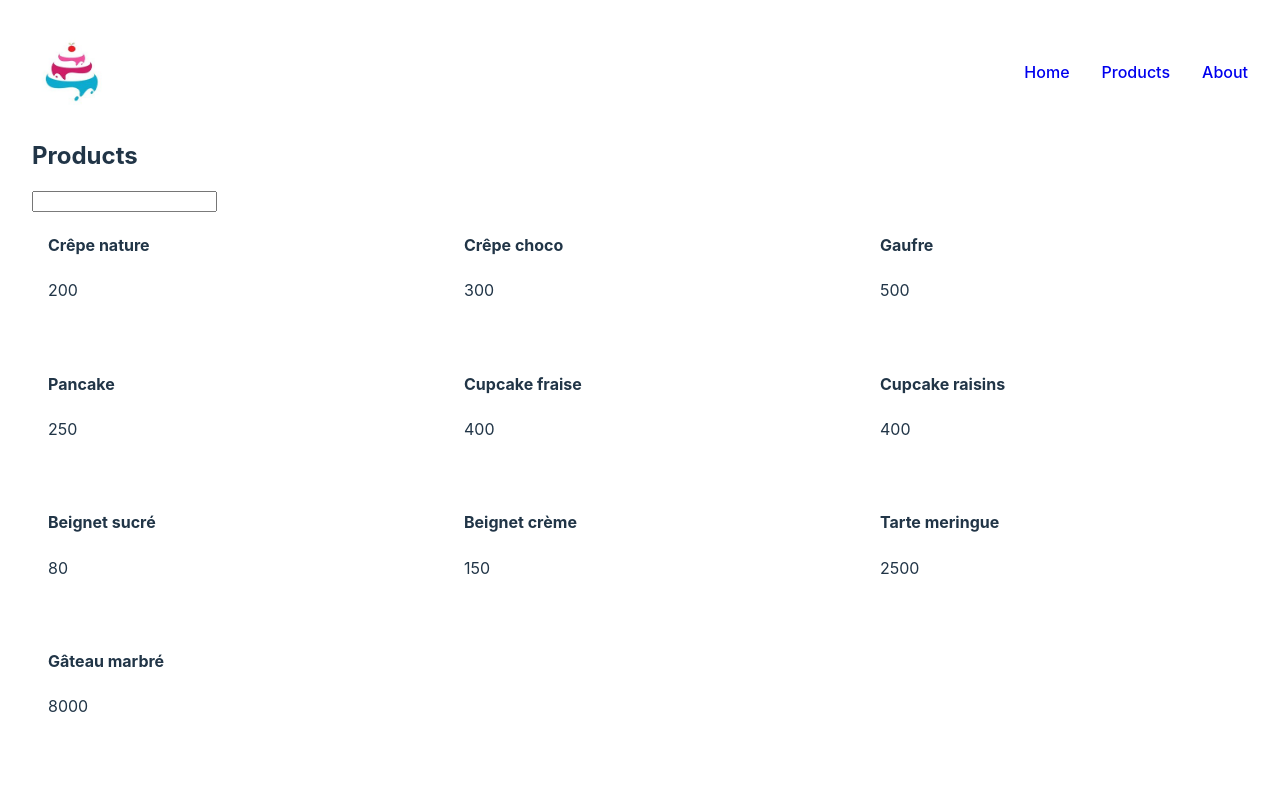
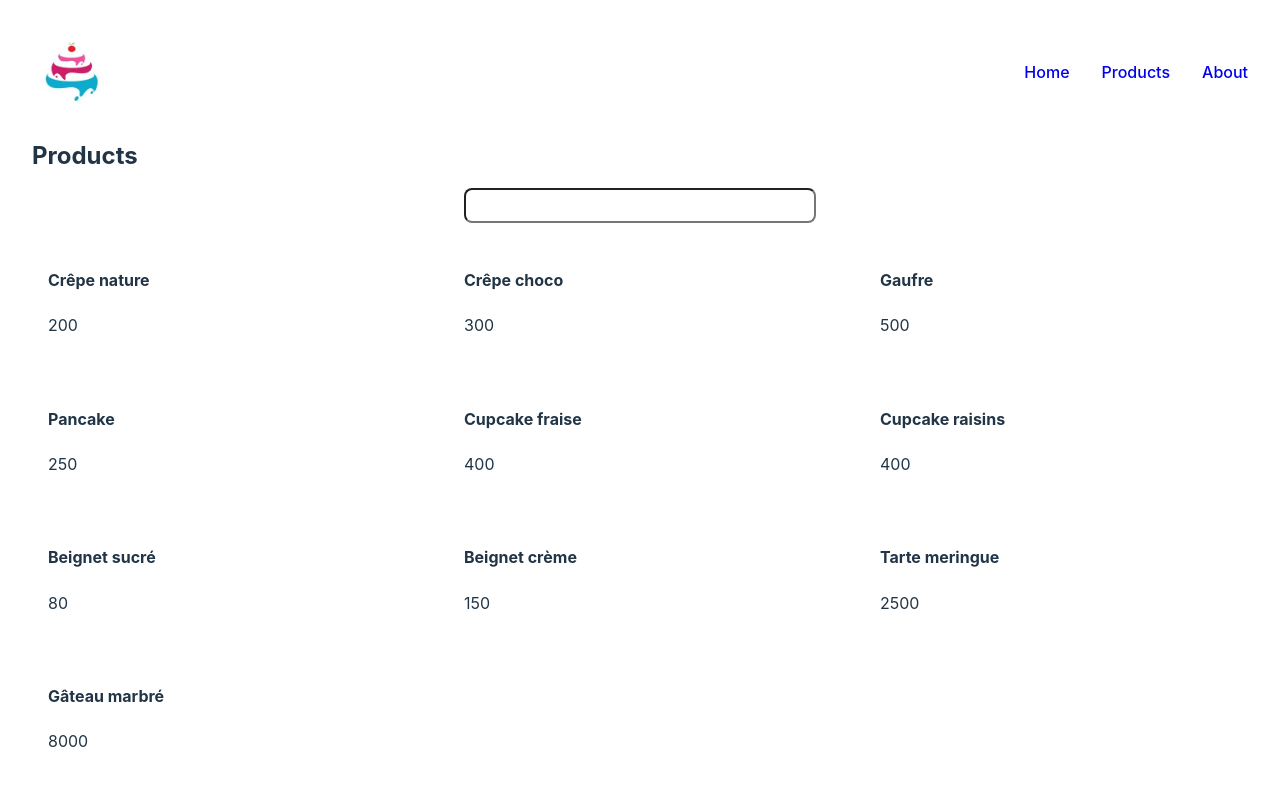
Before and after one commit to dcmbassi/decadent-desserts, a React (Vite) app: page /products in a window 1280 px wide. Shown: the top 786 px of the page. Built offline with nearby package versions, Linux system fonts and the light colour scheme.

Commit message:
fix: Style search bar

```diff
--- a/src/App.css
+++ b/src/App.css
@@ -54,3 +54,17 @@
     padding-inline: 1rem;
     box-shadow: 0 3px 10px rgba(255, 255, 255, 0.2);
 }
+
+.search {
+    margin-bottom: 1.5rem;
+    width: 100%;
+}
+
+.search input {
+    min-width: 300px;
+    padding: .5rem 1.5rem;
+    display: block;
+    margin: 0 auto;
+    border-radius: 8px;
+    outline: none;
+}
```
